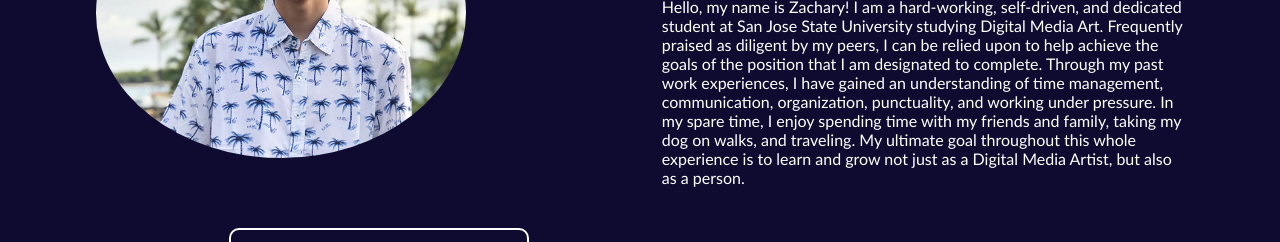
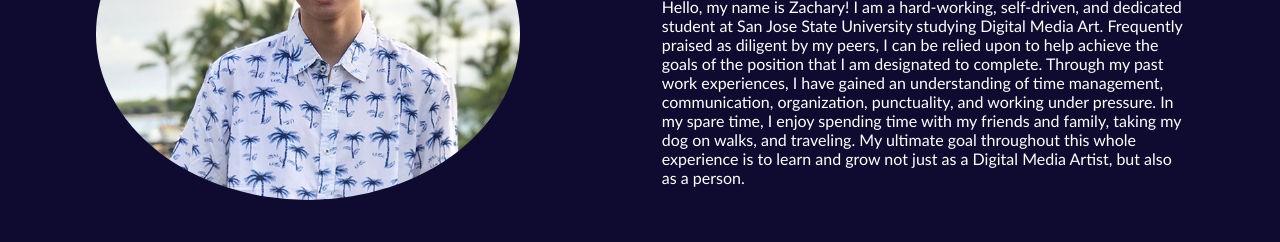
Before and after one commit to zlum99/zlum99, a plain HTML site: page about.html in a window 1280 px wide. Shown: the part 261-503 px from the top of the page. Drawn offline with Linux system fonts and the light colour scheme.

Commit message:
Update main.css

```diff
--- a/main.css
+++ b/main.css
@@ -222,7 +222,7 @@ a p {
 }
 
 #me {
-  width: 34%;
+  width: 39%;
   display: block;
   float: left;
   border-radius: 50%;
```
